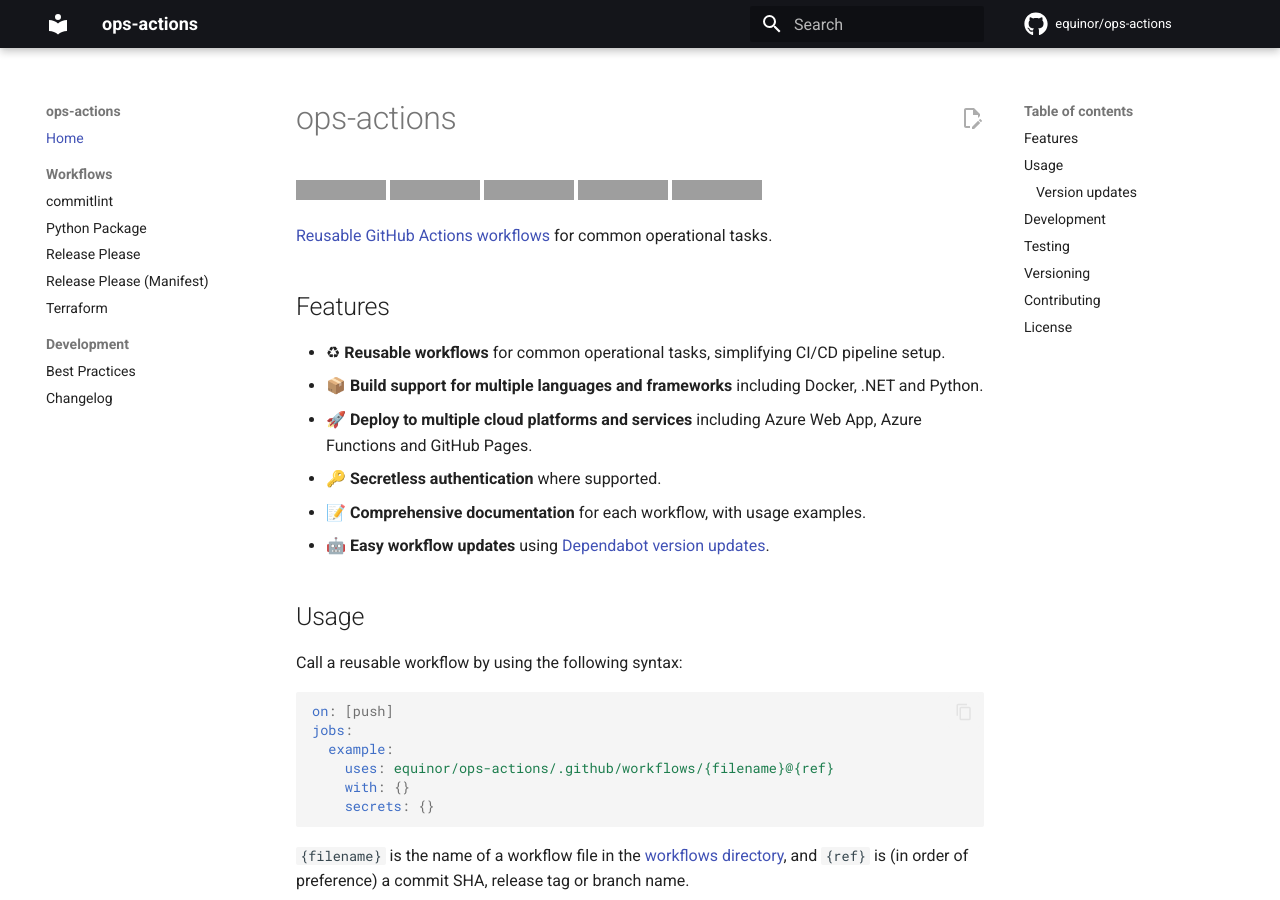
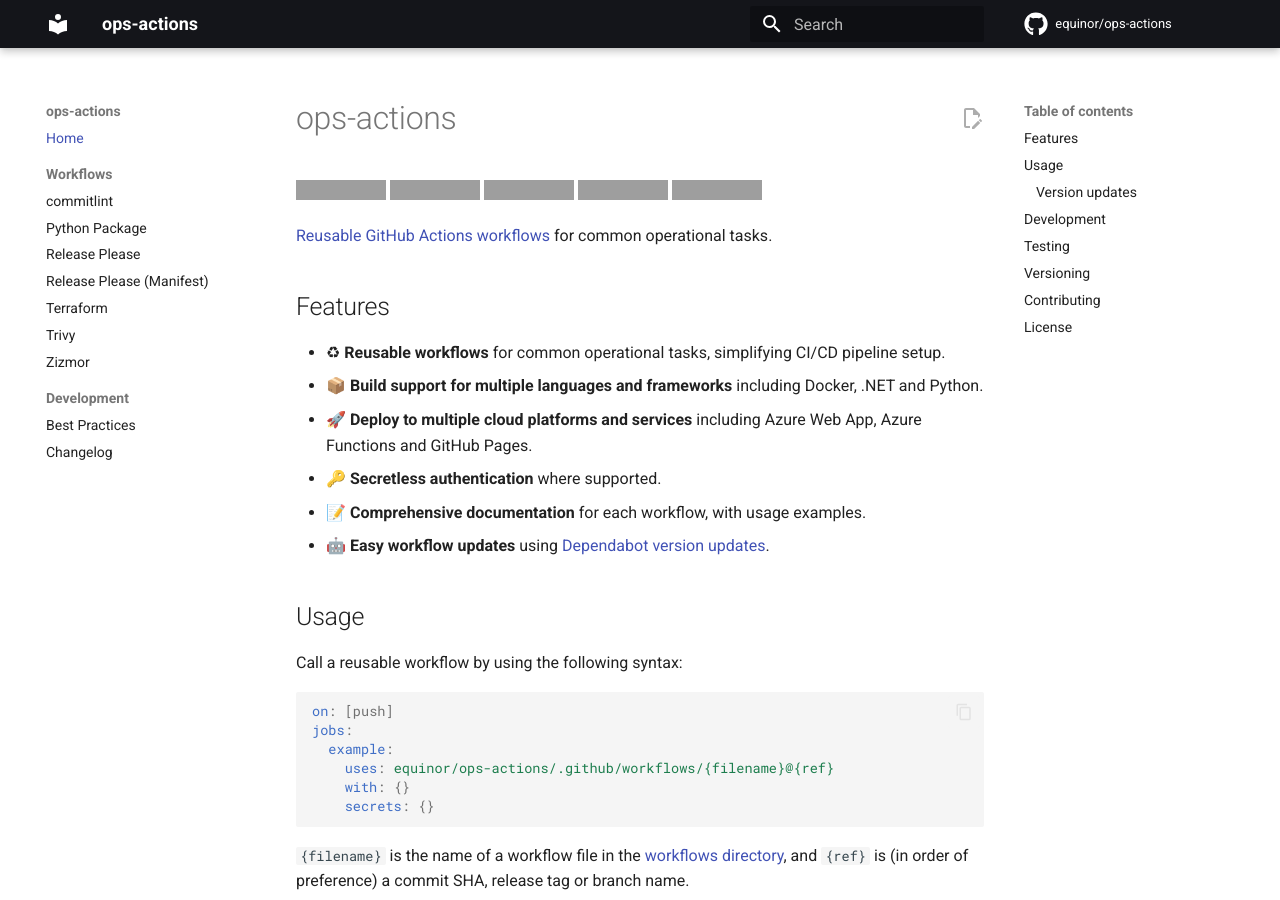
Before and after one commit to equinor/ops-actions, an MkDocs documentation site: the page built from docs/index.md, in a window 1280 px wide and 900 px high. Built offline with MkDocs 1.6.1 and Material for MkDocs 9.7.7, drawn with Linux system fonts in a browser that asks for light colours; comment, search, counter and statistics services are not loaded; grey boxes are pictures that could not be loaded.

Commit message:
chore: add trivy and zizmor docs to mkdocs.yml

```diff
--- a/mkdocs.yml
+++ b/mkdocs.yml
@@ -38,6 +38,8 @@
       - Release Please: workflows/release-please.md
       - Release Please (Manifest): workflows/release-please-manifest.md
       - Terraform: workflows/terraform.md
+      - Trivy: workflows/trivy-config-codeql.md
+      - Zizmor: workflows/zizmor-codeql.md
   - Development:
       - Best Practices: best-practices.md
       - Changelog: changelog.md
```
